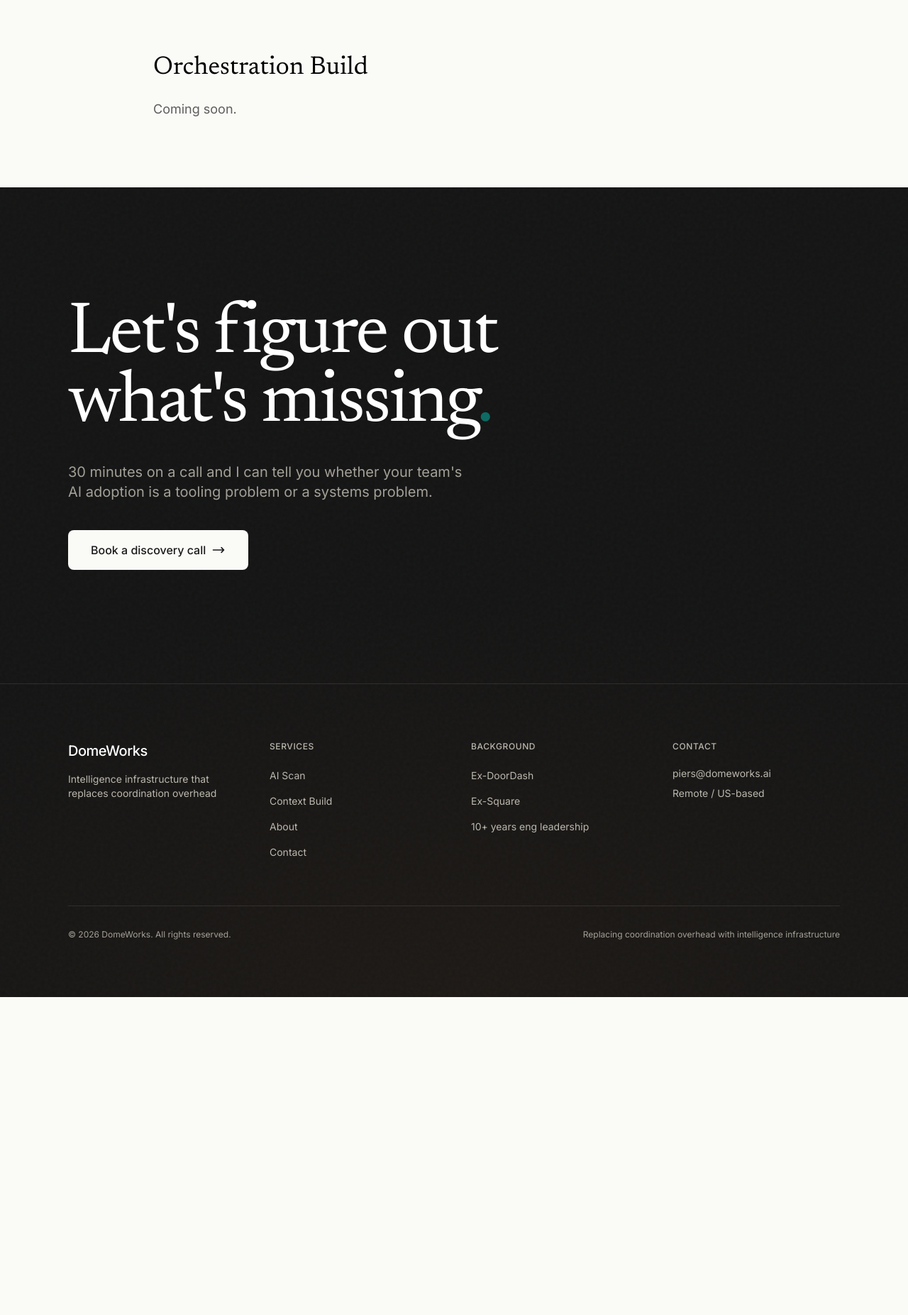
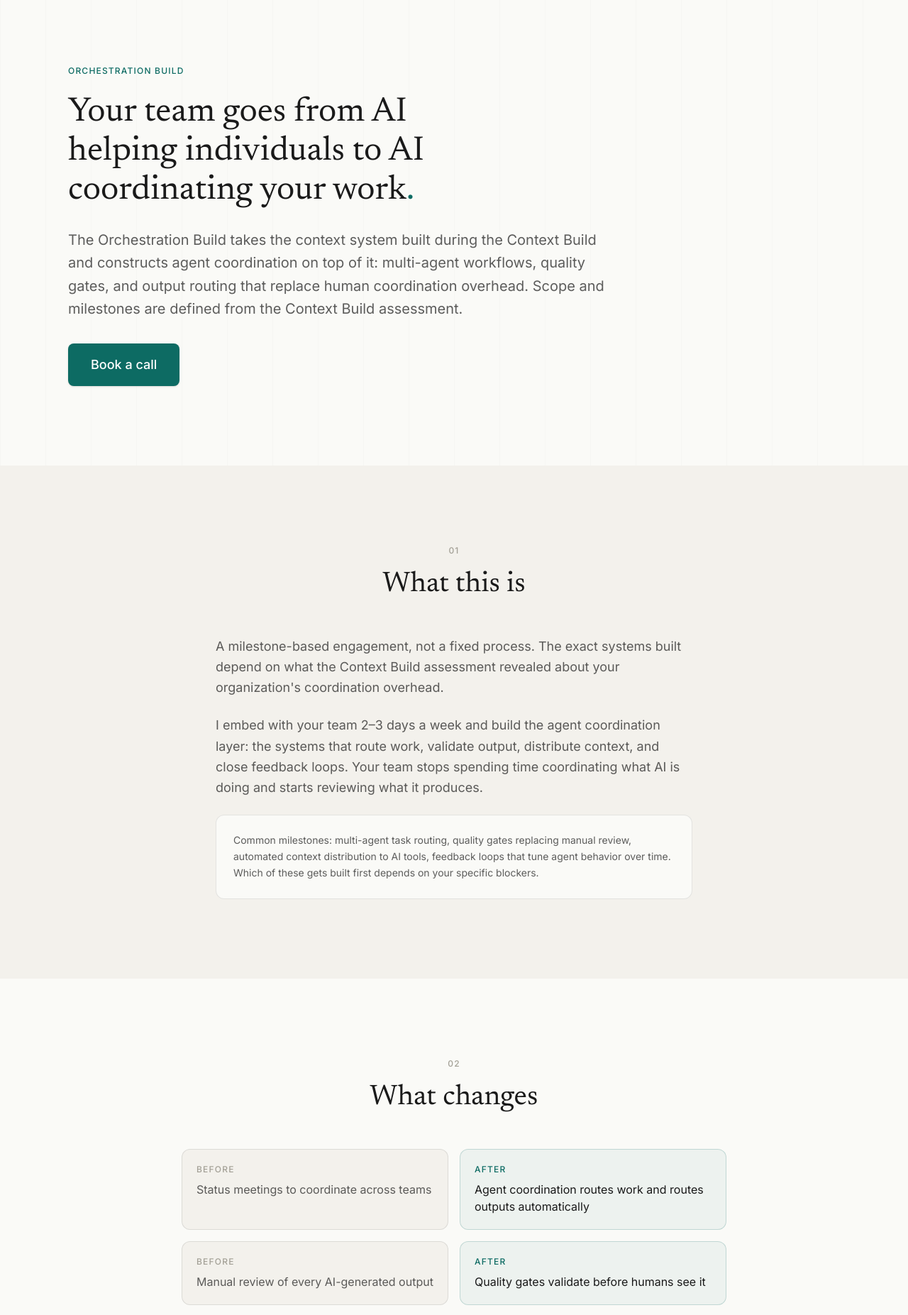
Before and after one commit to prollinson/domeworks-web, a SvelteKit app: page /orchestration-build in a window 1280 px wide. Shown: the part 100-1953 px from the top of the page at 71% size. Before the commit the page ends 1505 px from the top, so only its background shows below. Built offline with nearby package versions, Linux system fonts and the light colour scheme.

Commit message:
feat: write Orchestration Build page — outcome-focused, prerequisite-gated

```diff
--- a/src/routes/orchestration-build/+page.svelte
+++ b/src/routes/orchestration-build/+page.svelte
@@ -1,9 +1,149 @@
+<script lang="ts">
+  import Button from '$lib/components/ui/Button.svelte'
+  import Section from '$lib/components/layout/Section.svelte'
+  import { reveal } from '$lib/actions/reveal'
+  import { getBookCallUrl } from '$lib/utils/mailto'
+</script>
+
 <svelte:head>
-  <title>Orchestration Build | Intelligence Infrastructure | DomeWorks</title>
-  <meta name="description" content="Multi-agent coordination, quality gates, and output routing. The Orchestration Layer that replaces human coordination overhead." />
+  <title>Orchestration Build: AI Coordination for Engineering Teams | DomeWorks</title>
+  <meta name="description" content="Build the agent coordination layer: multi-agent workflows, quality gates, and output routing that replace human coordination overhead. Milestone-based, scoped from Context Build assessment." />
+  <link rel="canonical" href="https://domeworks.ai/orchestration-build/" />
+
+  <meta property="og:type" content="website" />
+  <meta property="og:site_name" content="DomeWorks" />
+  <meta property="og:url" content="https://domeworks.ai/orchestration-build/" />
+  <meta property="og:title" content="Orchestration Build: AI Coordination for Engineering Teams | DomeWorks" />
+  <meta property="og:description" content="Build the agent coordination layer: multi-agent workflows, quality gates, and output routing that replace human coordination overhead." />
+  <meta property="og:image" content="https://domeworks.ai/og-image.png" />
+  <meta name="twitter:card" content="summary_large_image" />
+  <meta name="twitter:title" content="Orchestration Build: AI Coordination for Engineering Teams | DomeWorks" />
+  <meta name="twitter:description" content="Build the agent coordination layer: multi-agent workflows, quality gates, and output routing that replace human coordination overhead." />
+  <meta name="twitter:image" content="https://domeworks.ai/og-image.png" />
+
+  {@html `<script type="application/ld+json">${JSON.stringify({
+    "@context": "https://schema.org",
+    "@type": "Service",
+    "name": "Orchestration Build",
+    "provider": { "@type": "Organization", "name": "DomeWorks" },
+    "description": "Milestone-based engagement building the agent coordination layer: multi-agent workflows, quality gates, and output routing. Scoped from Context Build assessment.",
+    "dateModified": "2026-04"
+  })}</script>`}
 </svelte:head>
 
-<section class="max-w-4xl mx-auto px-6 py-24">
-  <h1 class="text-4xl font-serif font-normal mb-6">Orchestration Build</h1>
-  <p class="text-lg text-charcoal/70">Coming soon.</p>
+<!-- Hero -->
+<section class="bg-warm-white py-20 md:py-28 relative overflow-hidden">
+  <div class="absolute inset-0 grid-overlay opacity-50"></div>
+  <div class="relative max-w-6xl mx-auto px-6 lg:px-8">
+    <div class="max-w-3xl">
+      <p class="text-xs font-medium tracking-widest text-primary uppercase mb-6">
+        Orchestration Build
+      </p>
+      <h1 class="font-serif text-4xl md:text-5xl font-normal text-charcoal leading-[1.2] md:leading-[1.15]">
+        Your team goes from AI helping individuals to AI coordinating your work<span class="text-primary">.</span>
+      </h1>
+      <p class="mt-6 text-xl text-charcoal/70 leading-relaxed">
+        The Orchestration Build takes the context system built during the Context Build and constructs agent coordination on top of it: multi-agent workflows, quality gates, and output routing that replace human coordination overhead. Scope and milestones are defined from the Context Build assessment.
+      </p>
+      <div class="mt-8">
+        <Button href={getBookCallUrl()} size="lg">
+          Book a call
+        </Button>
+      </div>
+    </div>
+  </div>
 </section>
+
+<!-- What This Is -->
+<Section background="muted" padding="lg" eyebrow="01" title="What this is">
+  <div class="max-w-2xl mx-auto space-y-6" use:reveal>
+    <p class="text-lg text-charcoal/70 leading-relaxed">
+      A milestone-based engagement, not a fixed process. The exact systems built depend on what the Context Build assessment revealed about your organization's coordination overhead.
+    </p>
+    <p class="text-lg text-charcoal/70 leading-relaxed">
+      I embed with your team 2–3 days a week and build the agent coordination layer: the systems that route work, validate output, distribute context, and close feedback loops. Your team stops spending time coordinating what AI is doing and starts reviewing what it produces.
+    </p>
+    <div class="p-6 bg-warm-white rounded-xl border border-charcoal/10">
+      <p class="text-sm text-charcoal/70 leading-relaxed">
+        Common milestones: multi-agent task routing, quality gates replacing manual review, automated context distribution to AI tools, feedback loops that tune agent behavior over time. Which of these gets built first depends on your specific blockers.
+      </p>
+    </div>
+  </div>
+</Section>
+
+<!-- Outcomes -->
+<Section background="white" padding="lg" eyebrow="02" title="What changes">
+  <div class="max-w-3xl mx-auto space-y-4" use:reveal={{ stagger: true, staggerDelay: 100 }}>
+    {#each [
+      { before: 'Status meetings to coordinate across teams', after: 'Agent coordination routes work and routes outputs automatically' },
+      { before: 'Manual review of every AI-generated output', after: 'Quality gates validate before humans see it' },
+      { before: 'Engineers prompting individually with no shared context', after: 'Coordinated agent workflows with full organizational context' },
+      { before: 'Managers aggregating context from multiple teams', after: 'Systems that distribute context automatically' }
+    ] as row}
+      <div class="grid md:grid-cols-2 gap-4">
+        <div class="p-5 bg-stone rounded-xl border border-charcoal/10">
+          <p class="text-xs font-medium text-warm-gray uppercase tracking-widest mb-2">Before</p>
+          <p class="text-charcoal/70">{row.before}</p>
+        </div>
+        <div class="p-5 bg-primary/5 rounded-xl border border-primary/20">
+          <p class="text-xs font-medium text-primary uppercase tracking-widest mb-2">After</p>
+          <p class="text-charcoal">{row.after}</p>
+        </div>
+      </div>
+    {/each}
+  </div>
+</Section>
+
+<!-- Prerequisites -->
+<Section background="muted" padding="lg" eyebrow="03" title="What's required">
+  <div class="max-w-2xl mx-auto" use:reveal>
+    <div class="p-8 bg-warm-white rounded-2xl border border-charcoal/10">
+      <p class="text-lg text-charcoal/70 leading-relaxed mb-4">
+        A completed <a href="/context-build/" class="text-primary hover:underline">Context Build</a> (or equivalent assessment) is required. The context system is what agent coordination runs on. Without it, you're automating noise.
+      </p>
+      <p class="text-lg text-charcoal/70 leading-relaxed">
+        Most Orchestration Builds follow directly from a Context Build — the assessment gives us the blueprint; this is where we build it. If you're starting from scratch, begin with the <a href="/context-build/" class="text-primary hover:underline">Context Build</a>.
+      </p>
+    </div>
+  </div>
+</Section>
+
+<!-- Investment -->
+<Section background="white" padding="lg" eyebrow="04" title="Investment">
+  <div class="max-w-2xl mx-auto" use:reveal>
+    <div class="p-8 bg-stone rounded-2xl border border-charcoal/10">
+      <div class="flex flex-col gap-4">
+        <div class="flex justify-between items-baseline border-b border-charcoal/10 pb-4">
+          <span class="text-charcoal font-medium">Timeline</span>
+          <span class="text-charcoal">4–12 weeks typical</span>
+        </div>
+        <div class="flex justify-between items-baseline border-b border-charcoal/10 pb-4">
+          <span class="text-charcoal font-medium">Engagement model</span>
+          <span class="text-charcoal">2–3 days/week, embedded</span>
+        </div>
+        <div class="flex justify-between items-baseline">
+          <span class="text-charcoal font-medium">Pricing</span>
+          <span class="text-charcoal">Day rate, scoped on call</span>
+        </div>
+      </div>
+    </div>
+    <p class="text-center text-charcoal/50 text-sm mt-4">
+      Exact scope and rate are defined after reviewing Context Build deliverables. Book a call to discuss.
+    </p>
+  </div>
+</Section>
+
+<!-- CTA -->
+<Section background="muted" padding="lg">
+  <div class="max-w-2xl mx-auto text-center" use:reveal>
+    <h2 class="font-serif text-3xl font-normal text-charcoal mb-4">
+      Ready to build the coordination layer<span class="text-primary">?</span>
+    </h2>
+    <p class="text-lg text-charcoal/70 mb-8">
+      30-minute call, no obligation. If you've completed a Context Build, I'll walk through the assessment and outline the Orchestration Build scope.
+    </p>
+    <Button href={getBookCallUrl()} size="lg">
+      Book a call
+    </Button>
+  </div>
+</Section>
```
